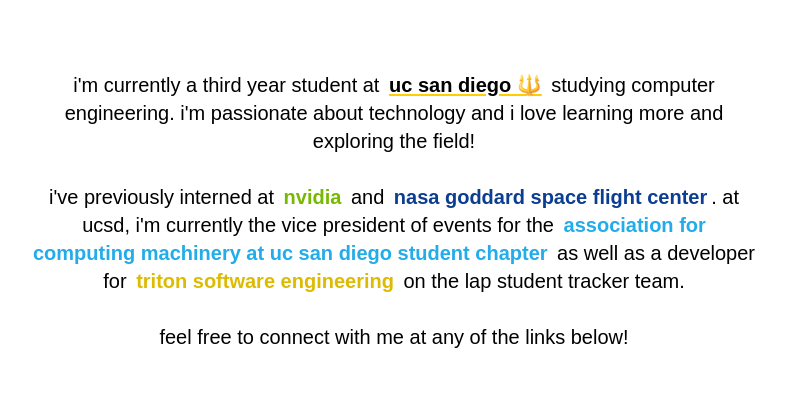
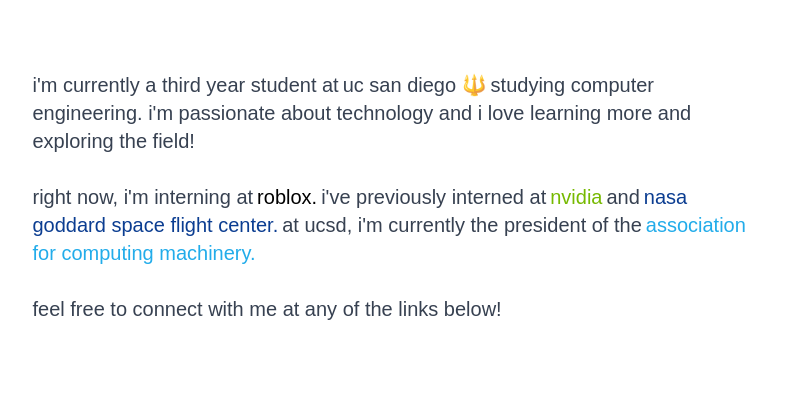
Before and after one commit to nishantbalaji/website, a Next.js app: page /homeSlide in a window 1280 px wide. Shown: the part 382-783 px from the top of the page, without its empty margins (246-1032 px from the left). Built offline with nearby package versions, Linux system fonts and the light colour scheme.

Commit message:
update description

```diff
--- a/components/Description.tsx
+++ b/components/Description.tsx
@@ -2,22 +2,53 @@
 
 const Description: React.FC<object> = () => {
   return (
-        <div className="mt-8 text-center md:mt-20 text-md md:text-xl max-w-prose">
-            <p >
-                i&apos;m currently a third year student at <a href="https://ucsd.edu" className="p-1 font-semibold underline rounded-lg decoration-ucsd-gold hover:bg-ucsd-blue hover:text-ucsd-gold underline-offset-2 hover:no-underline">uc san diego 🔱</a> studying computer engineering. i&apos;m passionate about technology and i love learning more and exploring the field!
+    <div className="mt-8 text-left text-gray-700 md:mt-20 text-md md:text-xl max-w-prose dark:text-gray-400 ">
+      <p>
+        i&apos;m currently a third year student at
+        <a
+          href="https://ucsd.edu"
+          className="p-1 decoration-ucsd-gold hover:text-ucsd-blue underline-offset-2 hover:underline"
+        >
+          uc san diego 🔱
+        </a>
+        studying computer engineering. i&apos;m passionate about technology and
+        i love learning more and exploring the field!
       </p>
       <br />
       <p>
-                i&apos;ve previously interned at <a href="https://www.nvidia.com" className="p-1 font-semibold rounded-lg text-nvidia hover:bg-nvidia hover:bg-opacity-20">nvidia</a> and <a href="https://www.nasa.gov/goddard" className="p-1 font-semibold rounded-lg text-nasa hover:bg-nasa hover:bg-opacity-20">nasa goddard space flight center</a>. at ucsd, i&apos;m currently the vice president of events for the <a href="https://acmucsd.com" className="p-1 font-semibold rounded-lg text-acm hover:bg-acm hover:bg-opacity-20"> association for computing machinery at uc san diego student chapter</a> as well as a developer for <a href="https://tse.ucsd.edu" className="p-1 font-semibold rounded-lg text-tse hover:bg-tse hover:bg-opacity-20"> triton software engineering</a> on the lap student tracker team.
+        right now, i&apos;m interning at
+        <a
+          href="https://www.roblox.com"
+          className="p-1 text-black dark:text-white dark:decoration-white decoration-black underline-offset-2 hover:underline"
+        >
+          roblox.
+        </a>
+        i&apos;ve previously interned at
+        <a
+          href="https://www.nvidia.com"
+          className="p-1 text-nvidia decoration-nvidia underline-offset-2 hover:underline"
+        >
+          nvidia
+        </a>
+        and
+        <a
+          href="https://www.nasa.gov/goddard"
+          className="p-1 text-nasa decoration-nasa underline-offset-2 hover:underline"
+        >
+          nasa goddard space flight center.
+        </a>
+        at ucsd, i&apos;m currently the president of the
+        <a
+          href="https://acmucsd.com"
+          className="p-1 text-acm decoration-acm underline-offset-2 hover:underline"
+        >
+          association for computing machinery.
+        </a>{" "}
       </p>
       <br />
-            <p>
-                feel free to connect with me at any of the links below!
-            </p>
+      <p>feel free to connect with me at any of the links below!</p>
     </div>
-
   );
-
 };
 
 export default Description;
```
Lines whose indentation alone changed are shown as unchanged.
